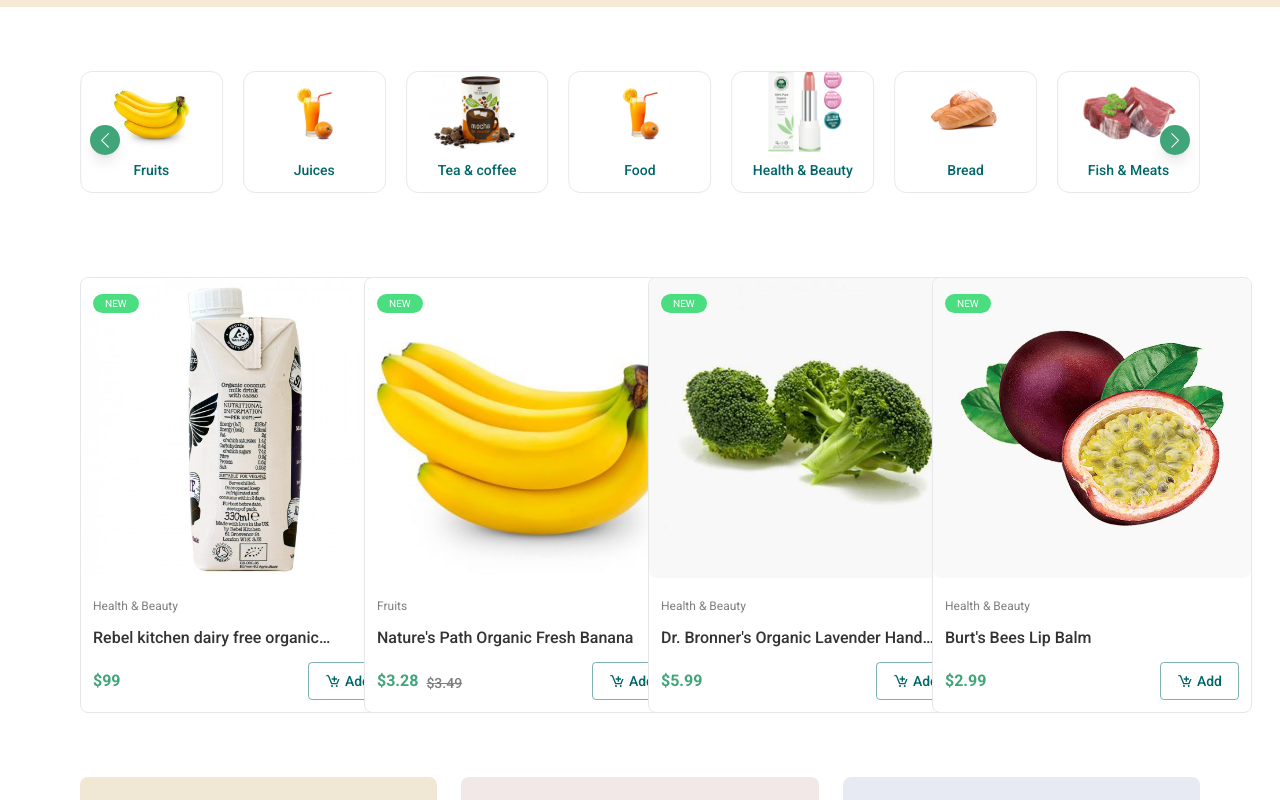
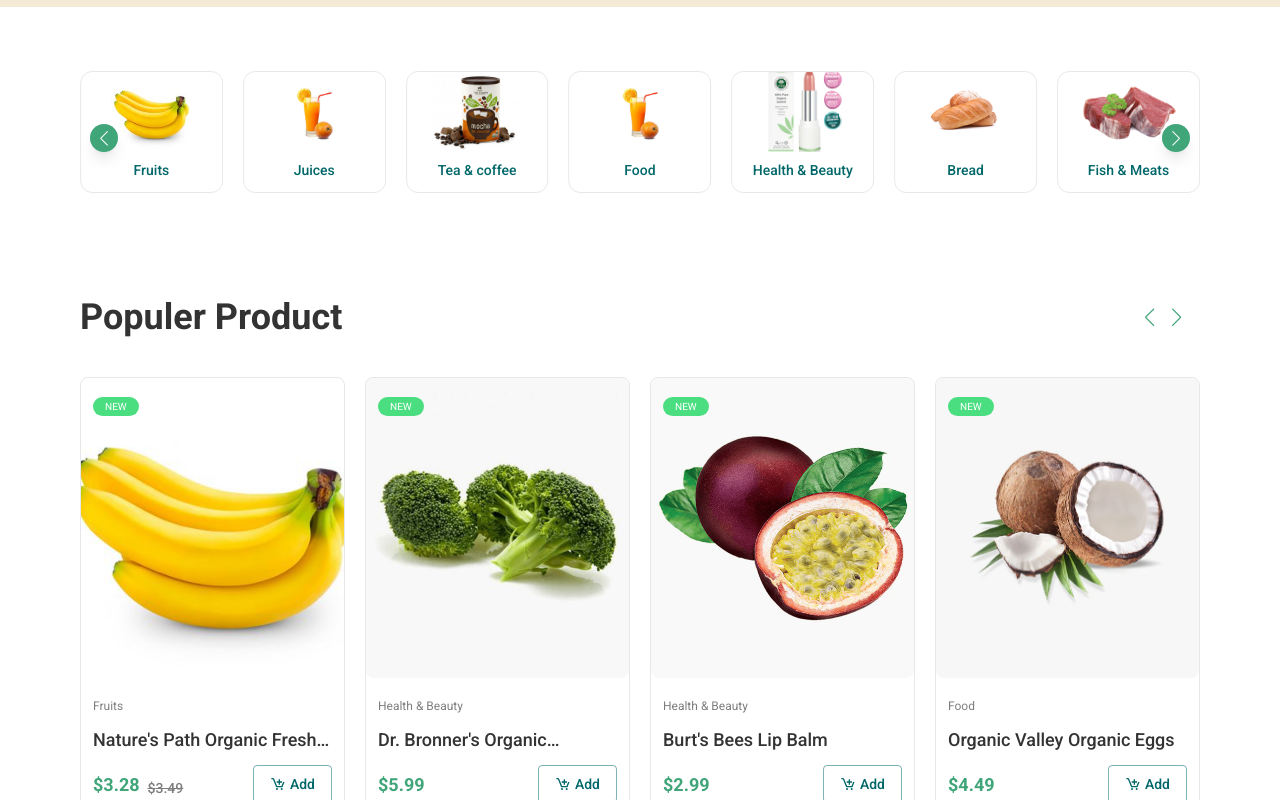
Before and after one commit to sahosmia/shop, a React (Vite) app: page / in a window 1280 px wide. Shown: the part 740-1540 px from the top of the page. Built offline with nearby package versions, Linux system fonts and the light colour scheme; a web font is replaced by a local one.

Commit message:
Add Swiper with reusable component

```diff
--- a/src/components/Home/CategoryList.tsx
+++ b/src/components/Home/CategoryList.tsx
@@ -10,7 +10,6 @@
   return (
     <div className="pt-16 pb-6">
       <div className="container flex flex-wrap gap-2 relative">
-
         <Swiper
           spaceBetween={20}
           loop={true}
@@ -34,13 +33,12 @@
             nextEl: ".swiper-button-next",
             prevEl: ".swiper-button-prev",
           }}
+        >
+          <div>
+            <div className="swiper-button-prev bg-primary flex justify-center items-center rounded-full shadow-lg !text-white !w-7 !h-7 !top-1/2 translate-y-1/2 hover:bg-secondary after:!text-[15px]"></div>
+            <div className="swiper-button-next bg-primary flex justify-center items-center rounded-full shadow-lg !text-white !w-7 !h-7 !top-1/2 translate-y-1/2 hover:bg-secondary after:!text-[15px]"></div>
+          </div>
 
-
-        >
-          <div >
-            <div className="swiper-button-prev"></div>
-            <div className="swiper-button-next"></div>
-          </div>
           {categoriesData.map((category) => (
             <SwiperSlide
               key={category.id}
@@ -60,11 +58,7 @@
               </Link>
             </SwiperSlide>
           ))}
-
-
         </Swiper>
-
-
       </div>
     </div>
   );
--- /dev/null
+++ b/src/components/Home/PopulerProductHomePage.tsx
@@ -0,0 +1,16 @@
+import { productsData } from "../../data/dummy";
+import ProductSlider from "../Sliders/ProductSlider";
+
+const PopulerProductHomePage = () => {
+  const product4 = productsData.slice(0, 6);
+  return (
+    <ProductSlider
+      products={product4}
+      prevClass="a"
+      nextClass="b"
+      title="Populer Product"
+    />
+  );
+};
+
+export default PopulerProductHomePage;
--- a/src/components/Home/ProductForHomePage.tsx
+++ /dev/null
@@ -1,18 +0,0 @@
-import { productsData } from "../../data/dummy";
-import ProductItem from "../Product/ProductItem";
-const ProductForHomePage = () => {
-  const product4 = productsData.slice(0, 4);
-  return (
-    <div>
-      <div className="container">
-        <div className="grid grid-cols-1 md:grid-cols-2 lg:grid-cols-3 xl:grid-cols-4 gap-4  my-10">
-          {product4.map((product) => (
-            <ProductItem key={product.id} product={product} />
-          ))}
-        </div>
-      </div>
-    </div>
-  );
-};
-
-export default ProductForHomePage;
--- /dev/null
+++ b/src/components/Home/TrandingProductHomePage.tsx
@@ -0,0 +1,16 @@
+import { productsData } from "../../data/dummy";
+import ProductSlider from "../Sliders/ProductSlider";
+
+const TrandingProductHomePage = () => {
+  const product4 = productsData.slice(0, 6);
+  return (
+    <ProductSlider
+      products={product4}
+      prevClass="c"
+      nextClass="d"
+      title="Tranding Product"
+    />
+  );
+};
+
+export default TrandingProductHomePage;
--- a/src/components/Home/index.tsx
+++ b/src/components/Home/index.tsx
@@ -2,6 +2,7 @@
 export { default as Testimonials } from "./Testimonials";
 export { default as ExploreCollections } from "./ExploreCollections";
 export { default as HeroSlider } from "./HeroSlider";
-export { default as ProductForHomePage } from "./ProductForHomePage";
+export { default as PopulerProductHomePage } from "./PopulerProductHomePage";
+export { default as TrandingProductHomePage } from "./TrandingProductHomePage";
 export { default as ShopNowForHomePage } from "./ShopNowForHomePage";
 export { default as BottomToTop } from "./BottomToTop";
--- a/src/components/Product/ProductItem.tsx
+++ b/src/components/Product/ProductItem.tsx
@@ -59,7 +59,7 @@
         initial={{ opacity: 0 }}
         whileInView={{ opacity: 1 }}
         viewport={{ once: true }}
-        className="bg-white relative overflow-hidden rounded-lg border cursor-pointer block mt-5 w-80 min-w-72"
+        className="bg-white relative overflow-hidden rounded-lg border cursor-pointer block mt-5 w-80 min-w-60"
       >
         <div className="absolute top-3 left-3 z-10">
           <div className="uppercase bg-green-400 px-3 py-0.5 text-[10px] text-white inline-block rounded-full z-0 mr-2">
@@ -74,7 +74,7 @@
               alt={product.title}
               className="object-cover w-full h-full rounded-lg"
             />
-            <div className="absolute flex top-1/2 left-1/2 -translate-x-1/2 -translate-y-1/2 transform-gpu bg-white shadow-lg rounded-lg overflow-hidden opacity-0 group-hover:opacity-100 transition-opacity duration-300">
+            <div className="absolute flex top-1/2 left-1/2 -translate-x-1/2 -translate-y-1/2 transform-gpu bg-white shadow-lg rounded overflow-hidden opacity-0 group-hover:opacity-100 transition-opacity duration-300">
               <div className="flex items-center gap-2 p-2">
                 <Tooltip title="Quick View" placement="top" arrow>
                   <button
@@ -109,7 +109,7 @@
               </div>
             </div>
           </div>
-          <div className="mt-2 p-3">
+          <div className="mt-2 p-3 text-start">
             <h6 className="text-assLight mb-3 text-xs hover:text-secondary2 transition-all">
               {product.category}
             </h6>
--- /dev/null
+++ b/src/components/Product/ProductSliderHeader.tsx
@@ -0,0 +1,25 @@
+const ProductSliderHeader = ({
+  prevClass,
+  nextClass,
+  title,
+}: {
+  prevClass: string;
+  nextClass: string;
+  title: string;
+}) => {
+  return (
+    <div className="relative mb-5">
+      <div className=" text-2xl md:text-4xl font-bold text-ass">{title}</div>
+      <div className=" absolute top-1/2 right-0 ">
+        <div
+          className={`swiper-button-prev ${prevClass} absolute !-left-16 !text-primary hover:!text-secondary transition-all after:!text-lg`}
+        ></div>
+        <div
+          className={`swiper-button-next ${nextClass} absolute right-0 !text-primary hover:!text-secondary transition-all after:!text-lg`}
+        ></div>
+      </div>
+    </div>
+  );
+};
+
+export default ProductSliderHeader;
--- /dev/null
+++ b/src/components/Sliders/ProductSlider.tsx
@@ -0,0 +1,64 @@
+import { Swiper, SwiperSlide } from "swiper/react";
+import { Autoplay, Navigation } from "swiper/modules";
+import ProductItem from "../Product/ProductItem";
+import { ProductType } from "../../types";
+const ProductSlider = ({
+  prevClass,
+  nextClass,
+  title,
+  products,
+}: {
+  prevClass: string;
+  nextClass: string;
+  title: string;
+  products: ProductType[];
+}) => {
+  return (
+    <div className="container py-20">
+      <div className="relative mb-5">
+        <div className=" text-2xl md:text-4xl font-bold text-ass">{title}</div>
+        <div className=" absolute top-1/2 right-0 ">
+          <div
+            className={`swiper-button-prev ${prevClass} absolute !-left-16 !text-primary hover:!text-secondary transition-all after:!text-lg`}
+          ></div>
+          <div
+            className={`swiper-button-next ${nextClass} absolute right-0 !text-primary hover:!text-secondary transition-all after:!text-lg`}
+          ></div>
+        </div>
+      </div>
+      <div className="grid">
+        <Swiper
+          spaceBetween={20}
+          loop={true}
+          slidesPerView={1}
+          modules={[Autoplay, Navigation]}
+          autoplay={{ delay: 5000 }}
+          breakpoints={{
+            768: {
+              slidesPerView: 2,
+            },
+            1080: {
+              slidesPerView: 3,
+            },
+            1280: {
+              slidesPerView: 4,
+            },
+          }}
+          pagination={{ clickable: true }}
+          navigation={{
+            nextEl: `.${nextClass}`,
+            prevEl: `.${prevClass}`,
+          }}
+        >
+          {products.map((product) => (
+            <SwiperSlide key={product.id}>
+              <ProductItem product={product} />
+            </SwiperSlide>
+          ))}
+        </Swiper>
+      </div>
+    </div>
+  );
+};
+
+export default ProductSlider;
--- a/src/index.css
+++ b/src/index.css
@@ -107,7 +107,7 @@
   font-style: normal;
 }
 
-.swiper-button-next,
+/* .swiper-button-next,
 .swiper-button-prev {
   @apply bg-primary flex justify-center items-center rounded-full shadow-lg;
   color: white !important;
@@ -115,13 +115,13 @@
   height: 30px !important;
   top: 50% !important;
   transform: translateY(50%);
-}
-
+} */
+/*
 .swiper-button-next:after, .swiper-button-prev:after {
     font-size: 15px !important;
-}
+} */
 
-.swiper-button-next:hover,
+/* .swiper-button-next:hover,
 .swiper-button-prev:hover {
   @apply bg-secondary;
-}
+} */
--- a/src/pages/HomePage.tsx
+++ b/src/pages/HomePage.tsx
@@ -2,8 +2,8 @@
 
 import {
   // ExploreCollections,
-  ProductForHomePage,
-  // ShopNowForHomePage,
+  PopulerProductHomePage,
+  TrandingProductHomePage,
   HeroSlider,
   BottomToTop,
   Brand,
@@ -22,10 +22,10 @@
         <meta name="description" content="Anything will never seo." />
       </Helmet>
       <HeroSlider />
-      <CategoryList/>
-      <ProductForHomePage />
-      <StoreBanner/>
-      <ProductForHomePage />
+      <CategoryList />
+      <PopulerProductHomePage />
+      <StoreBanner />
+      <TrandingProductHomePage />
       <Testimonials />
       <Brand />
       <BottomToTop />
```
